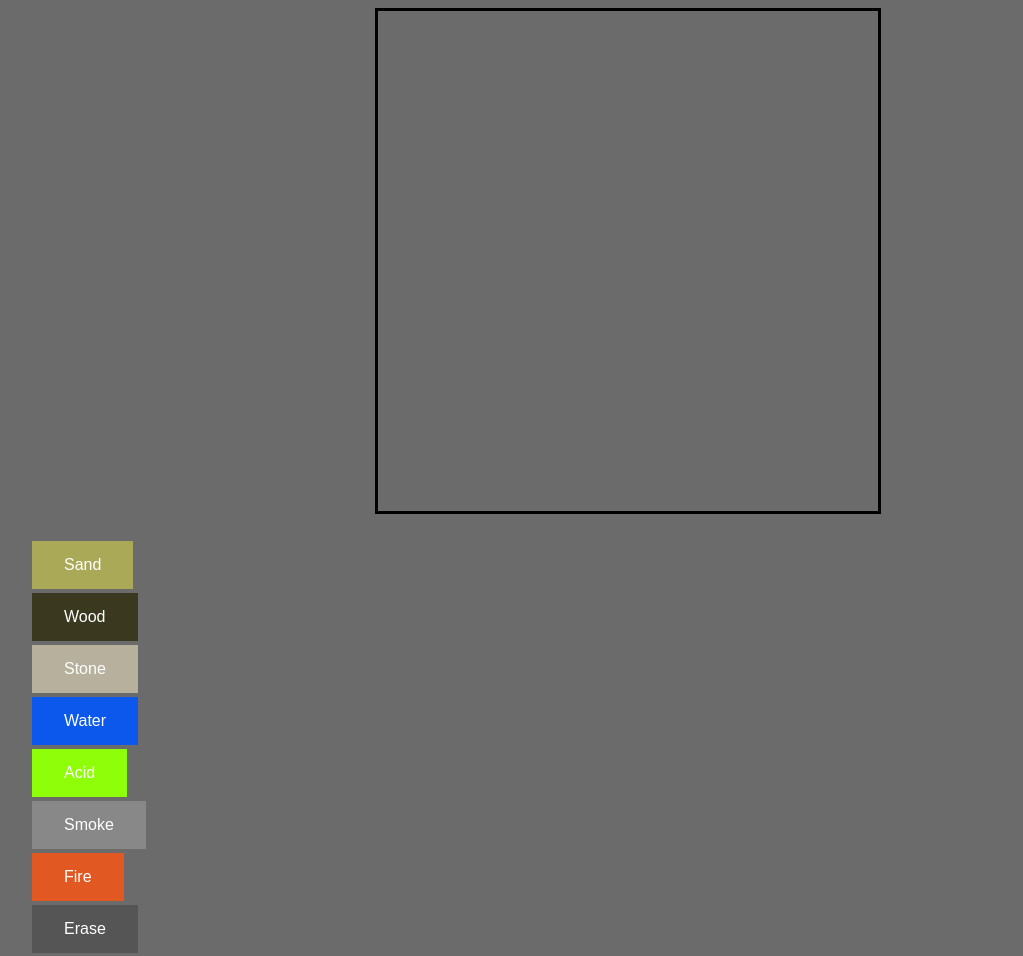
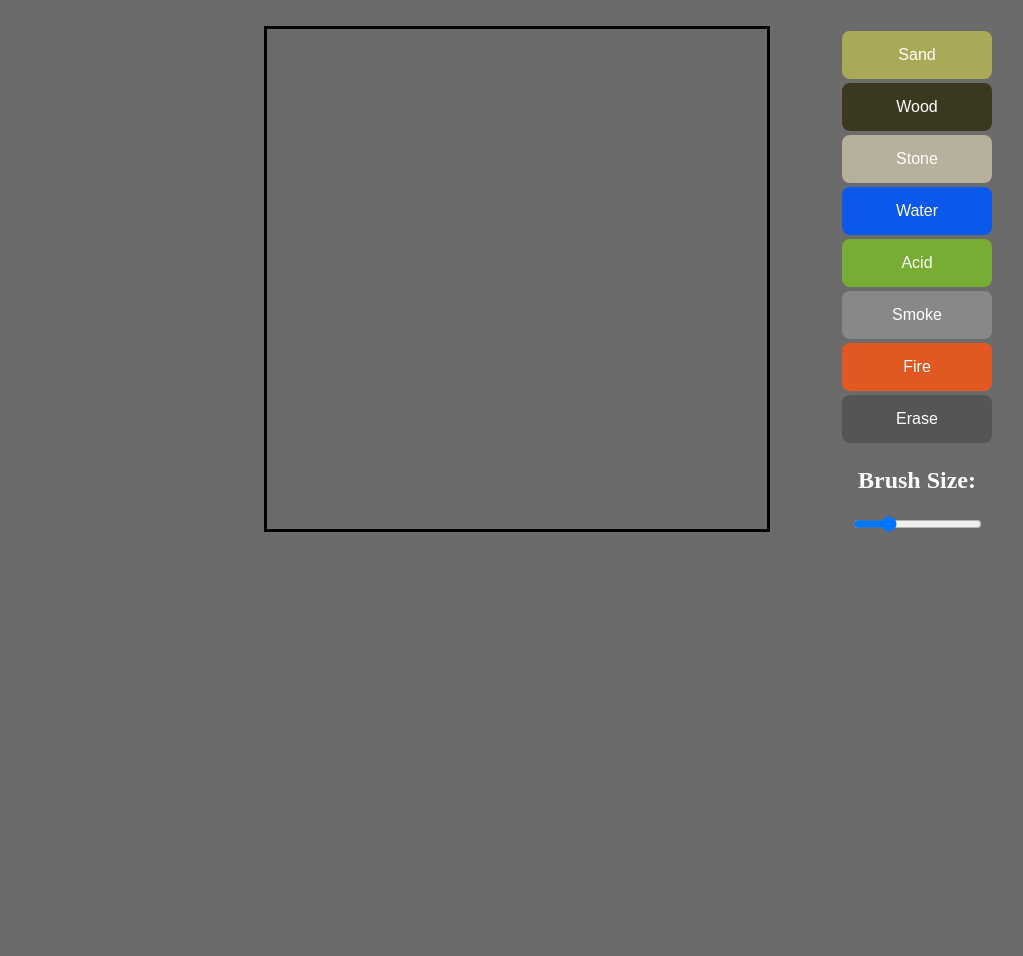
Before and after one commit to natebuel29/pixel-simulation, a website: page index.html in a window 1280 px wide. Shown: the top 956 px of the page, without its empty margins (12-1035 px from the left). After the commit the page ends 816 px from the top, so only its background shows below. Drawn offline with Linux system fonts and the light colour scheme.

Commit message:
style html page

```diff
--- a/index.html
+++ b/index.html
@@ -7,6 +7,8 @@
 </head>
 
 <body>
+    <div class="pageDiv">
+        <div class="displayDiv">
             <div class="gameDiv">
                 <canvas id="game" width="500" height="500" style="border:3px solid #000000;"></canvas>
             </div>
@@ -20,9 +22,15 @@
                 <button class="button button4" onclick="updateParticle('smoke')">Smoke</button>
                 <button class="button button6" onclick="updateParticle('fire')">Fire</button>
                 <button class="button button5" onclick="updateParticle('clear')">Erase</button>
+                <div class="sliderDiv">
+                    <h2>Brush Size:</h2>
+                    <input type="range" min="1" max="5" value="2" class="slider" id="myRange">
+                </div>
+            </div>
+        </div>
+    </div>
 
-        <input type="range" min="1" max="5" value="2" id="myRange">
-    </div>
+
 
     <script src="simulation.js"></script>
     <script src="gameCells.js"></script>
--- a/particles/acid.js
+++ b/particles/acid.js
@@ -26,7 +26,6 @@ class Acid extends Particle {
         else if (gameCells.getCell(x, y, 1, 1) !== 0 && gameCells.getCell(x, y, 1, 1).type === 'fire') {
             gameCells.setCell(x, y, 1, 1, 0)
         }
-
         else if (gameCells.getCell(x, y, -1, 1) === 0 && gameCells.getCell(x, y, -1, 1).type === 'fire') {
             gameCells.setCell(x, y, -1, 1, 0)
         }
--- a/styles.css
+++ b/styles.css
@@ -10,14 +10,31 @@ body {
 .button {
     background-color: #aaa957;
     border: none;
+    border-radius: 8px;
     color: white;
     padding: 15px 32px;
     text-align: center;
     text-decoration: none;
     display: block;
+    width: 150px;
     font-size: 16px;
     margin: 4px 2px;
     cursor: pointer;
+}
+
+.button:hover {
+    background-color: #525261;
+    transition: 0.7s;
+}
+
+.slider {
+    display: inline-block;
+    vertical-align: middle;
+}
+
+.h2 {
+    display: inline-block;
+    vertical-align: middle;
 }
 
 .button2 {
@@ -40,7 +57,7 @@ body {
 }
 
 .button7 {
-    background-color: #8ffe09;
+    background-color: #77ad33;
 }
 
 .button8 {
@@ -64,4 +81,21 @@ body {
     cursor: pointer;
 }
 
+.displayDiv {
+    display: flex;
+    flex-direction: row;
+    justify-content: center;
+}
+
+.sliderDiv {
+    display: inline-block;
+}
+
+.pageDiv {
+    width: 800px;
+    height: 800px;
+    margin: auto;
+    text-align: center
+}
+
 /* Black */
```
Lines whose indentation alone changed are shown as unchanged.
